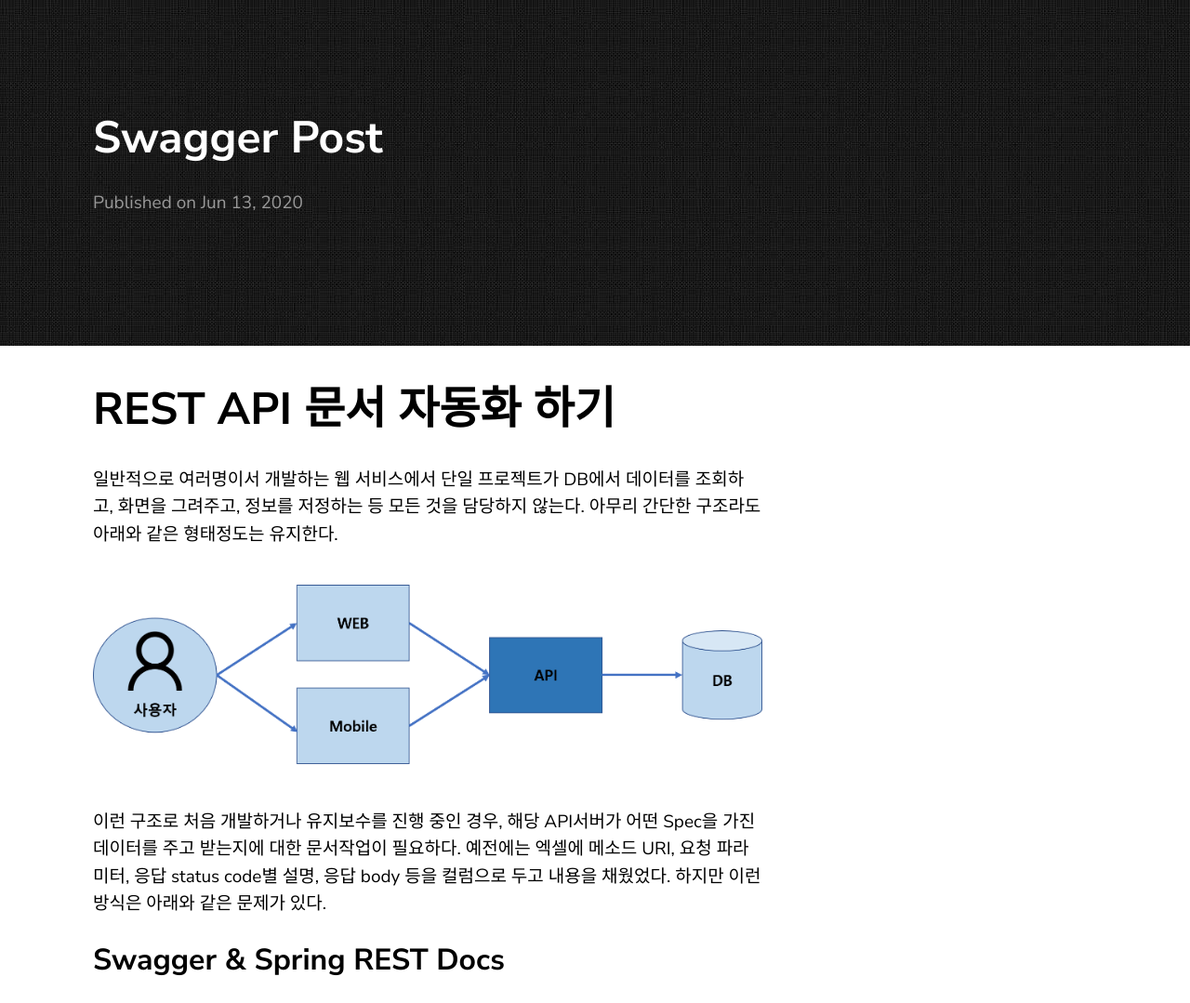
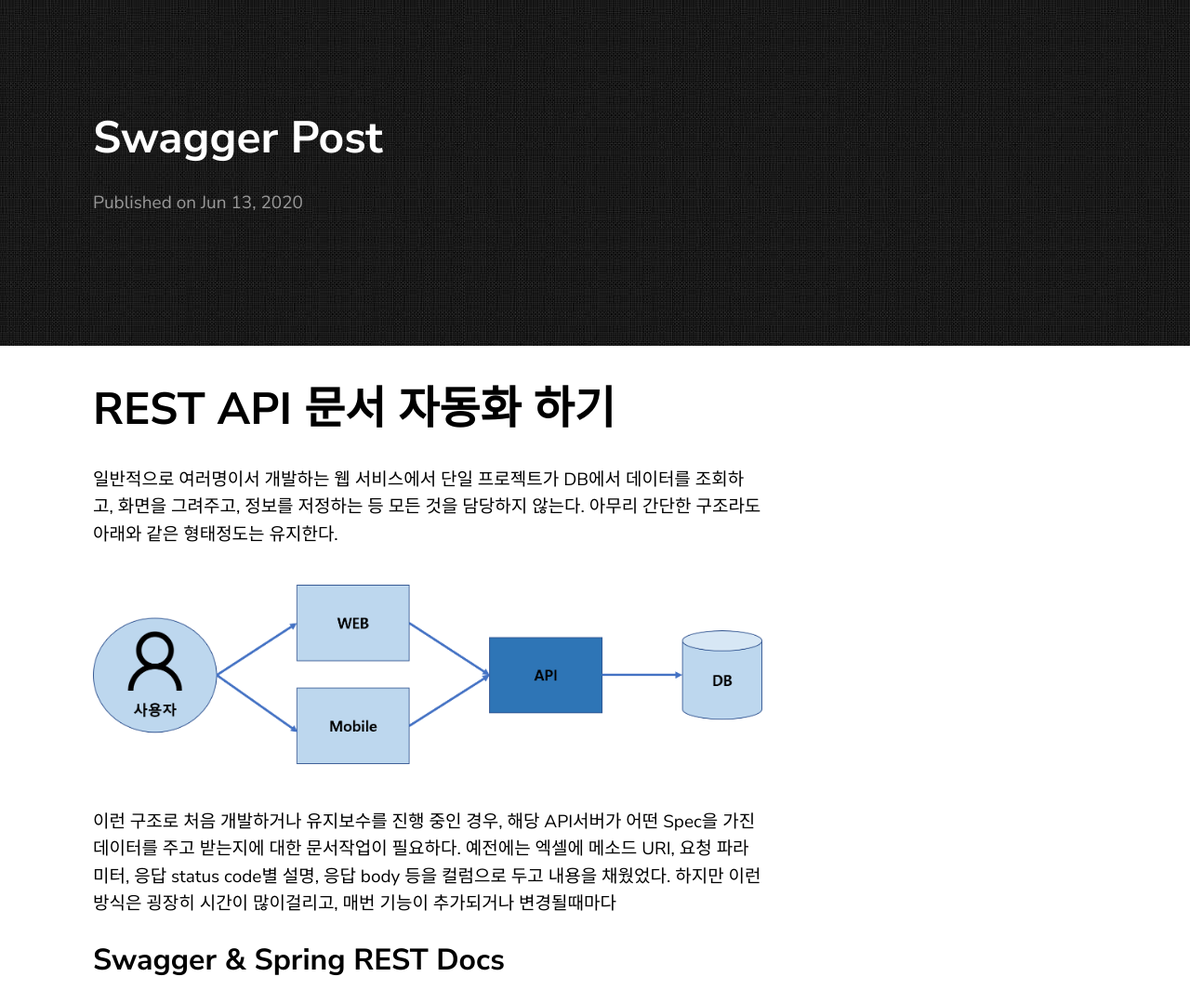
Before and after one commit to rbwls31/rbwls31.github.io, a Jekyll site: the page built from _posts/2020-06-13-swagger-post.markdown, in a window 1280 px wide. Shown: the whole page at 93% size. Built offline with Jekyll 4.4.1, drawn with Linux system fonts in a browser that asks for light colours; our own code applies the rules of GitHub Pages for plain Markdown files; part of the change alters nothing that is shown.

Commit message:
_posts/2020-06-13-swagger-post.markdown updated from https://stackedit.io/

```diff
--- a/_posts/2020-06-13-swagger-post.markdown
+++ b/_posts/2020-06-13-swagger-post.markdown
@@ -4,7 +4,7 @@
 ![web](https://raw.githubusercontent.com/rbwls31/rbwls31.github.io/master/images/WEB.png)
 
 이런 구조로 처음 개발하거나 유지보수를 진행 중인 경우, 해당 API서버가 어떤 Spec을 가진 데이터를 주고 받는지에 대한 문서작업이 필요하다.
-예전에는 엑셀에 메소드 URI, 요청 파라미터, 응답 status code별 설명, 응답 body 등을 컬럼으로 두고 내용을 채웠었다.  하지만 이런 방식은 아래와 같은 문제가 있다.
+예전에는 엑셀에 메소드 URI, 요청 파라미터, 응답 status code별 설명, 응답 body 등을 컬럼으로 두고 내용을 채웠었다.  하지만 이런 방식은 굉장히 시간이 많이걸리고, 매번 기능이 추가되거나 변경될때마다
 
 
 ## Swagger & Spring REST Docs
@@ -13,7 +13,7 @@
 
 
 <!--stackedit_data:
-eyJoaXN0b3J5IjpbMjExNDE5MzQ5NywxNzUyNzU3OTI2LC0xNz
-Y2NzIyODQ4LDUwNzg5NzU3Nyw2OTcwMjc2MiwtNDgyNzk2OTMx
-LC00NzYzMjg2MThdfQ==
+eyJoaXN0b3J5IjpbODA5NTU3MTE2LDE3NTI3NTc5MjYsLTE3Nj
+Y3MjI4NDgsNTA3ODk3NTc3LDY5NzAyNzYyLC00ODI3OTY5MzEs
+LTQ3NjMyODYxOF19
 -->
```
